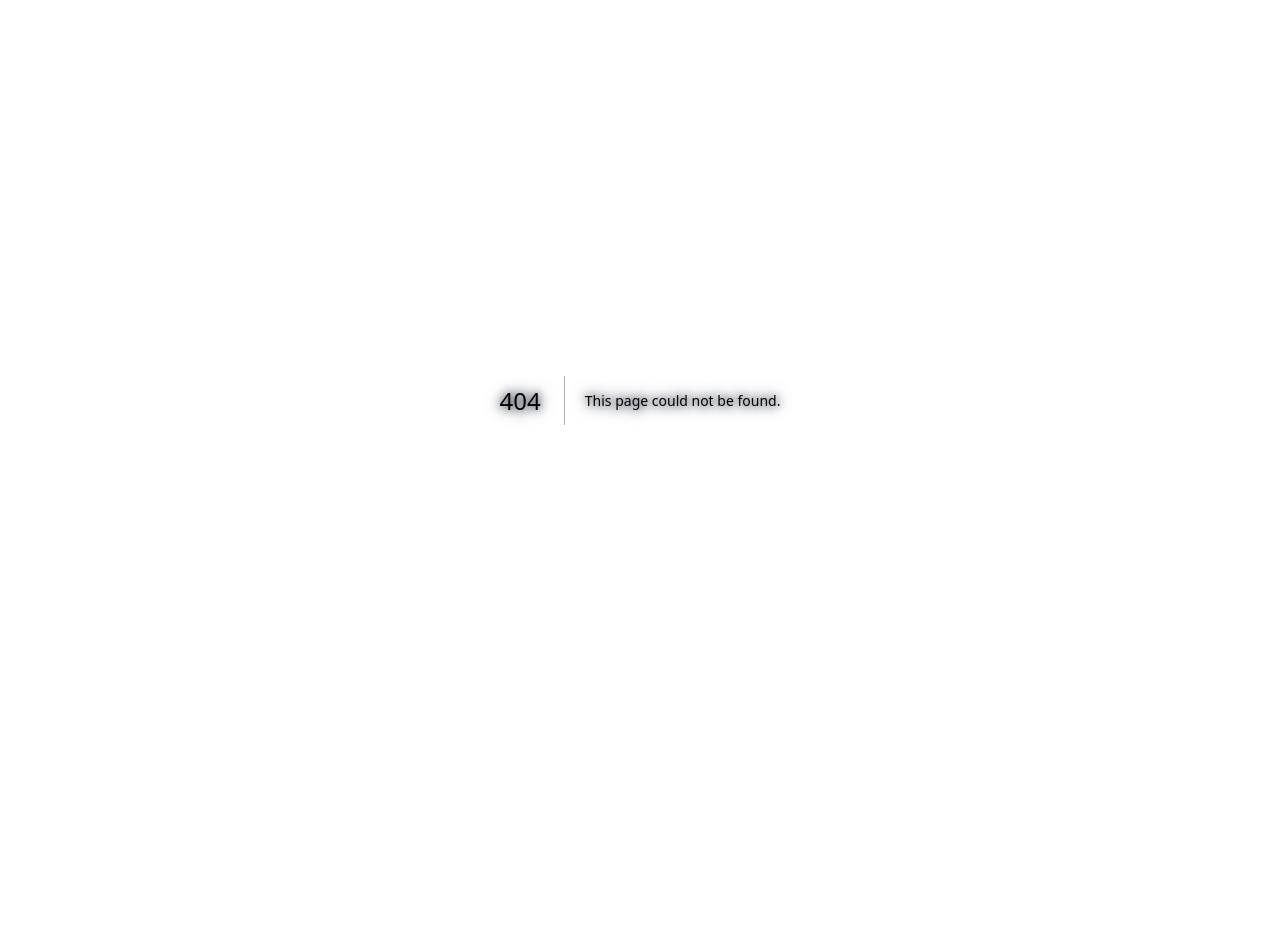
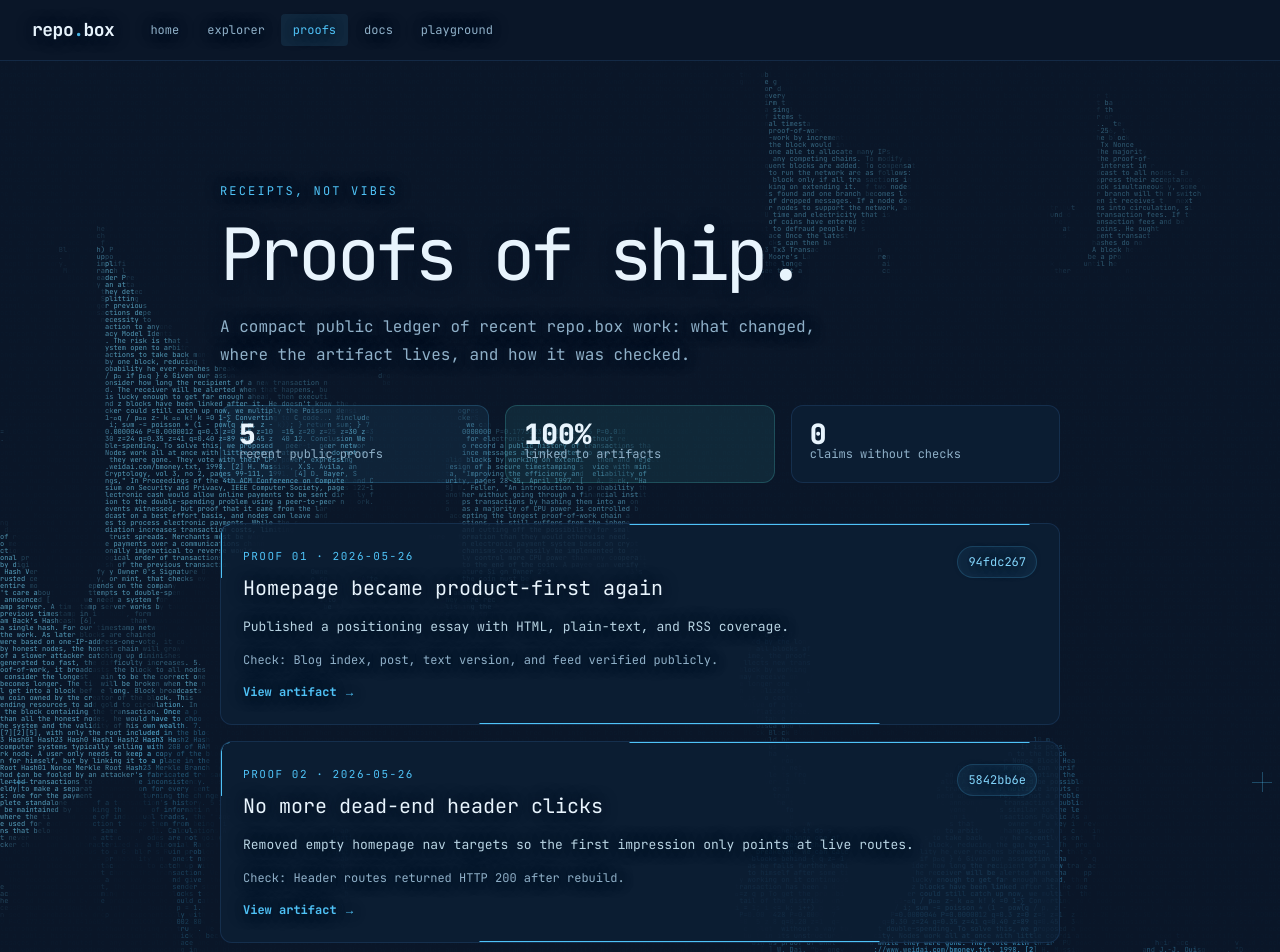
Before and after one commit to yolo-maxi/repobox, a Next.js app in the folder web/: page /proofs in a window 1280 px wide. Before the commit this address had no page. Shown: the top 952 px of the page. Before the commit the page ends 800 px from the top, so only its background shows below. Built offline with nearby package versions, Linux system fonts and the light colour scheme.

Commit message:
Add public proof ledger page

```diff
--- /dev/null
+++ b/web/src/app/proofs/page.tsx
@@ -0,0 +1,144 @@
+import type { Metadata } from "next";
+import Link from "next/link";
+import { BackgroundCanvas } from "@/components/BackgroundCanvas";
+import { RegMarks } from "@/components/RegMarks";
+import { SiteNav } from "@/components/SiteNav";
+
+const proofs = [
+  {
+    title: "Homepage became product-first again",
+    date: "2026-05-26",
+    commit: "94fdc267",
+    artifact: "/blog/homepage-is-not-the-product.html",
+    result: "Published a positioning essay with HTML, plain-text, and RSS coverage.",
+    check: "Blog index, post, text version, and feed verified publicly.",
+  },
+  {
+    title: "No more dead-end header clicks",
+    date: "2026-05-26",
+    commit: "5842bb6e",
+    artifact: "/",
+    result: "Removed empty homepage nav targets so the first impression only points at live routes.",
+    check: "Header routes returned HTTP 200 after rebuild.",
+  },
+  {
+    title: "Git layer has a real home",
+    date: "2026-05-25",
+    commit: "6c084ef6",
+    artifact: "/git",
+    result: "Moved Git permission-layer content out of the studio homepage and into a focused product page.",
+    check: "Middleware reserves /git so it no longer rewrites to the repo explorer.",
+  },
+  {
+    title: "Merge safety got config validation",
+    date: "2026-03-30",
+    commit: "3fd239cb",
+    artifact: "/docs/spec/permissions",
+    result: "Added validation work for safer agent merge permissions.",
+    check: "Implementation landed as REPO-043 with repo-local docs and checks.",
+  },
+  {
+    title: "Portfolio wall became evidence-led",
+    date: "2026-03-30",
+    commit: "00559d94",
+    artifact: "/projects",
+    result: "Live portfolio cards now point visitors at actual shipped work instead of abstract claims.",
+    check: "Implemented as REPO-042 and exposed on the public projects route.",
+  },
+];
+
+export const metadata: Metadata = {
+  title: "Proofs — repo.box",
+  description: "Recent repo.box ships with commits, checks, and public artifacts.",
+  openGraph: {
+    title: "Proofs — repo.box",
+    description: "Recent repo.box ships with commits, checks, and public artifacts.",
+    url: "https://repo.box/proofs",
+    siteName: "repo.box",
+    images: [{ url: "/og/repo-box-share.jpg", width: 1200, height: 630 }],
+    type: "website",
+  },
+  twitter: {
+    card: "summary_large_image",
+    title: "Proofs — repo.box",
+    description: "Recent repo.box ships with commits, checks, and public artifacts.",
+    images: ["/og/repo-box-share.jpg"],
+  },
+};
+
+function ProofCard({ proof, index }: { proof: (typeof proofs)[number]; index: number }) {
+  return (
+    <article className="project-card" style={{
+      position: "relative",
+      overflow: "hidden",
+      background: "rgba(13, 31, 53, 0.82)",
+      border: "1px solid var(--bp-border)",
+      borderRadius: 12,
+      padding: "22px",
+    }}>
+      <svg className="card-border"><rect x="0.5" y="0.5" width="calc(100% - 1px)" height="calc(100% - 1px)" /></svg>
+      <div style={{ position: "relative", zIndex: 2 }}>
+        <div style={{ display: "flex", justifyContent: "space-between", gap: 16, alignItems: "flex-start", marginBottom: 14 }}>
+          <div>
+            <div style={{ color: "var(--bp-accent)", fontSize: 11, letterSpacing: "0.14em", textTransform: "uppercase", marginBottom: 8 }}>
+              proof {String(index + 1).padStart(2, "0")} · {proof.date}
+            </div>
+            <h2 style={{ color: "var(--bp-heading)", fontSize: 20, lineHeight: "28px", margin: 0 }}>{proof.title}</h2>
+          </div>
+          <code style={{ color: "var(--bp-accent2)", background: "rgba(79,195,247,0.08)", border: "1px solid rgba(79,195,247,0.18)", borderRadius: 999, padding: "5px 10px", whiteSpace: "nowrap" }}>
+            {proof.commit}
+          </code>
+        </div>
+        <div style={{ display: "grid", gap: 12 }}>
+          <p style={{ color: "var(--bp-text)", fontSize: 13, lineHeight: "22px", margin: 0 }}>{proof.result}</p>
+          <p style={{ color: "var(--bp-dim)", fontSize: 12, lineHeight: "20px", margin: 0 }}>Check: {proof.check}</p>
+          <Link href={proof.artifact} style={{ color: "var(--bp-accent)", fontSize: 12, fontWeight: 700 }}>
+            View artifact →
+          </Link>
+        </div>
+      </div>
+    </article>
+  );
+}
+
+export default function ProofsPage() {
+  return (
+    <>
+      <RegMarks />
+      <SiteNav />
+      <main style={{ maxWidth: 920, margin: "0 auto", position: "relative", zIndex: 2, padding: "120px clamp(20px, 5vw, 40px) 100px" }}>
+        <section style={{ marginBottom: 36 }}>
+          <div style={{ color: "var(--bp-accent)", fontSize: 12, letterSpacing: "0.18em", textTransform: "uppercase", marginBottom: 18 }}>
+            receipts, not vibes
+          </div>
+          <h1 style={{ color: "var(--bp-heading)", fontSize: "clamp(38px, 8vw, 72px)", lineHeight: 1, letterSpacing: "-0.06em", marginBottom: 22 }}>
+            Proofs of ship.
+          </h1>
+          <p style={{ color: "var(--bp-dim)", fontSize: 16, lineHeight: "28px", maxWidth: 650 }}>
+            A compact public ledger of recent repo.box work: what changed, where the artifact lives, and how it was checked.
+          </p>
+        </section>
+
+        <section style={{ display: "grid", gridTemplateColumns: "repeat(auto-fit, minmax(260px, 1fr))", gap: 16, marginBottom: 40 }}>
+          <div style={{ background: "rgba(79,195,247,0.08)", border: "1px solid rgba(79,195,247,0.2)", borderRadius: 12, padding: 18 }}>
+            <div style={{ color: "var(--bp-heading)", fontSize: 28, fontWeight: 800 }}>5</div>
+            <div style={{ color: "var(--bp-dim)", fontSize: 12 }}>recent public proofs</div>
+          </div>
+          <div style={{ background: "rgba(94,253,245,0.08)", border: "1px solid rgba(94,253,245,0.18)", borderRadius: 12, padding: 18 }}>
+            <div style={{ color: "var(--bp-heading)", fontSize: 28, fontWeight: 800 }}>100%</div>
+            <div style={{ color: "var(--bp-dim)", fontSize: 12 }}>linked to artifacts</div>
+          </div>
+          <div style={{ background: "rgba(13,31,53,0.82)", border: "1px solid var(--bp-border)", borderRadius: 12, padding: 18 }}>
+            <div style={{ color: "var(--bp-heading)", fontSize: 28, fontWeight: 800 }}>0</div>
+            <div style={{ color: "var(--bp-dim)", fontSize: 12 }}>claims without checks</div>
+          </div>
+        </section>
+
+        <section style={{ display: "grid", gap: 16 }}>
+          {proofs.map((proof, index) => <ProofCard key={proof.commit} proof={proof} index={index} />)}
+        </section>
+      </main>
+      <BackgroundCanvas />
+    </>
+  );
+}
--- a/web/src/components/SiteNav.tsx
+++ b/web/src/components/SiteNav.tsx
@@ -3,11 +3,12 @@
 import Link from 'next/link';
 import { usePathname } from 'next/navigation';
 import { useState, useEffect } from 'react';
-import { Menu, X, Play, BookOpen, Compass, Home, Palette } from 'lucide-react';
+import { Menu, X, Play, BookOpen, Compass, Home, Palette, ShieldCheck } from 'lucide-react';
 
 const NAV_LINKS = [
   { href: '/', label: 'home', icon: Home },
   { href: '/explore', label: 'explorer', icon: Compass },
+  { href: '/proofs', label: 'proofs', icon: ShieldCheck },
   { href: '/docs', label: 'docs', icon: BookOpen },
   { href: '/playground', label: 'playground', icon: Play },
 ];
--- a/web/src/middleware.ts
+++ b/web/src/middleware.ts
@@ -11,6 +11,7 @@ const RESERVED_TOP_LEVEL = new Set([
   'brand',
   'projects',
   'playground',
+  'proofs',
   'git',
 ]);
 
```
